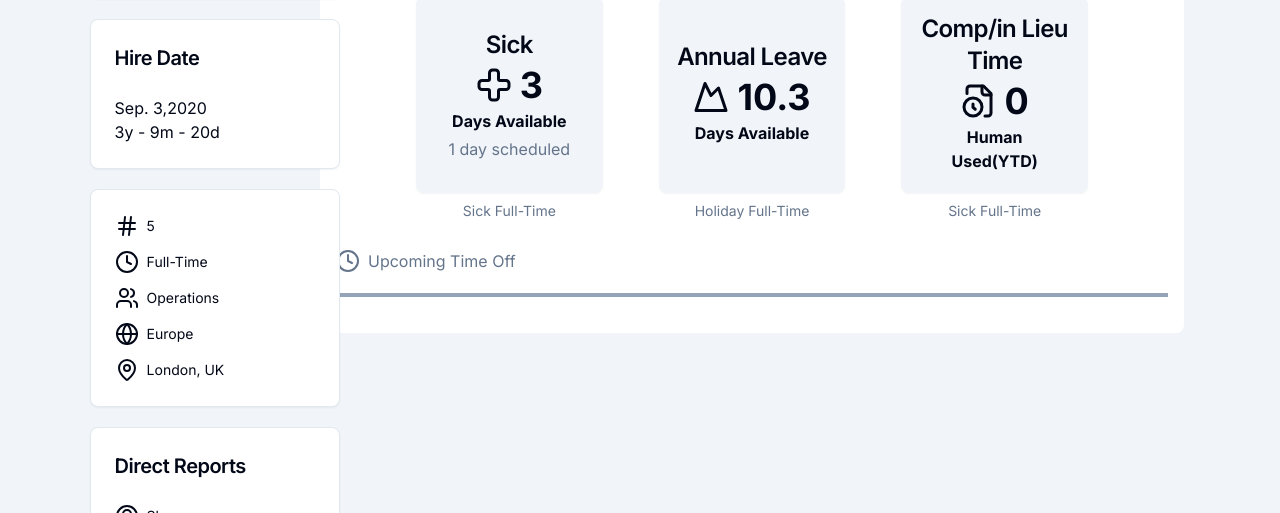
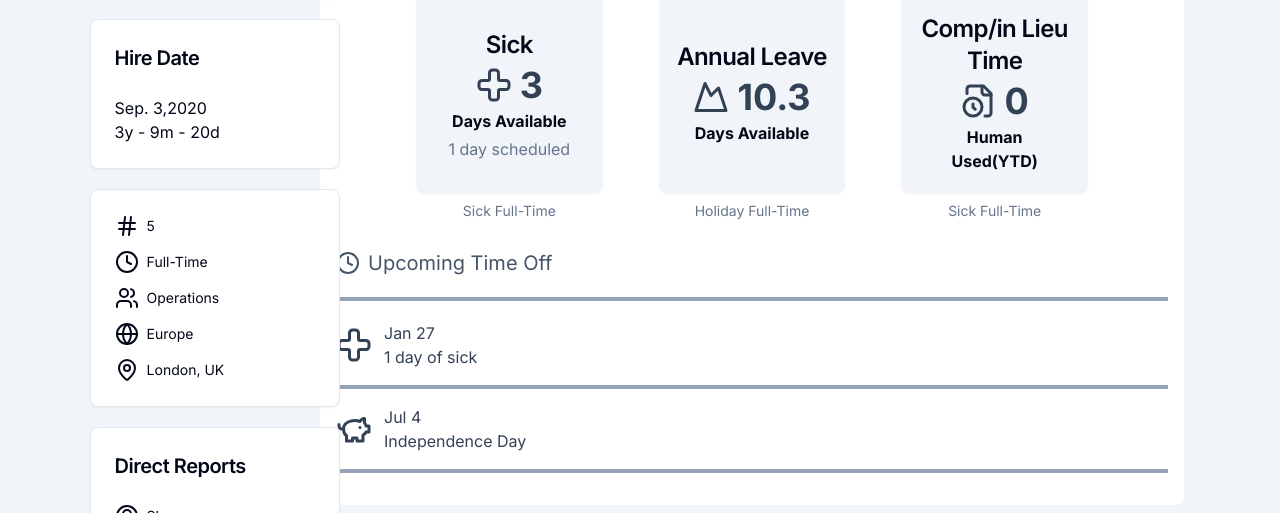
Before and after one commit to VlaDick2008/harmonyhr-test-work, a Next.js app: page /my-info/time-off in a window 1280 px wide. Shown: the part 439-952 px from the top of the page. Built offline with nearby package versions, Linux system fonts and the light colour scheme.

Commit message:
Блок Upcoming time off закончен

```diff
--- a/app/(dashboard)/my-info/time-off/page.tsx
+++ b/app/(dashboard)/my-info/time-off/page.tsx
@@ -2,7 +2,8 @@ import { Button } from "@/components/ui/button";
 import { Label } from "@/components/ui/label";
 import { Separator } from "@/components/ui/separator";
 import { TimeOffCard } from "@/components/ui/time-off-card";
-import { Clock, Cross, FileClock, Mountain } from "lucide-react";
+import { TimeOffDayCard } from "@/components/ui/time-off-day-card";
+import { Clock, Cross, FileClock, Mountain, PiggyBank } from "lucide-react";
 
 export default function TimeOff() {
 	return (
@@ -47,11 +48,17 @@ export default function TimeOff() {
 					<p>0</p>
 				</TimeOffCard>
 			</div>
-			<div className="flex gap-2 mt-5 text-slate-500">
+			<div className="flex items-center gap-2 mt-5 text-slate-600">
 				<Clock />
-				<p className="hover:underline cursor-pointer">Upcoming Time Off</p>
+				<p className="text-xl">Upcoming Time Off</p>
 			</div>
 			<Separator className="my-5 h-1 bg-slate-400" />
+			<TimeOffDayCard date="Jan 27" description="1 day of sick">
+				<Cross size="36" />
+			</TimeOffDayCard>
+			<TimeOffDayCard date="Jul 4" description="Independence Day">
+				<PiggyBank size="36" />
+			</TimeOffDayCard>
 		</div>
 	);
 }
--- a/components/ui/time-off-card.tsx
+++ b/components/ui/time-off-card.tsx
@@ -29,7 +29,7 @@ export const TimeOffCard: React.FC<Props> = ({
 				)}
 			>
 				<CardTitle className="text-2xl">{cardTitle}</CardTitle>
-				<CardContent className="flex p-0 text-4xl font-bold items-center gap-2">
+				<CardContent className="flex p-0 text-4xl font-bold items-center gap-2 text-slate-700">
 					{children}
 				</CardContent>
 				<CardFooter className="flex flex-col gap-1 pb-0">
--- /dev/null
+++ b/components/ui/time-off-day-card.tsx
@@ -0,0 +1,33 @@
+import clsx from "clsx";
+import type React from "react";
+import { Separator } from "./separator";
+
+interface Props {
+	children: React.ReactNode;
+	date: string;
+	description: string;
+
+	className?: string;
+}
+
+export const TimeOffDayCard: React.FC<Props> = ({
+	className,
+	children,
+	date,
+	description,
+}) => {
+	return (
+		<>
+			<div
+				className={clsx("flex items-center gap-3 text-slate-700", className)}
+			>
+				{children}
+				<div>
+					<p>{date}</p>
+					<p>{description}</p>
+				</div>
+			</div>
+			<Separator className="my-4 h-1 bg-slate-400" />
+		</>
+	);
+};
```
